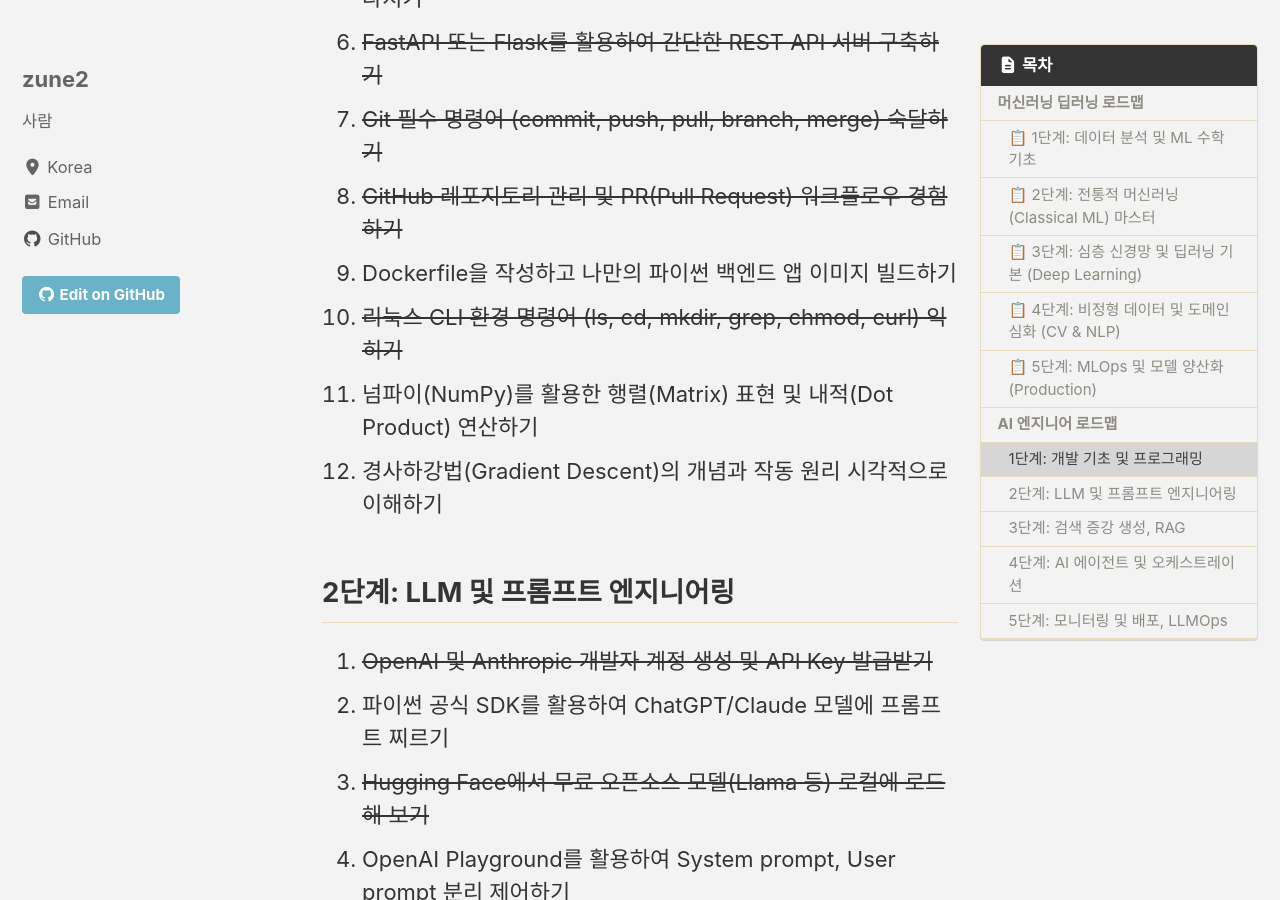
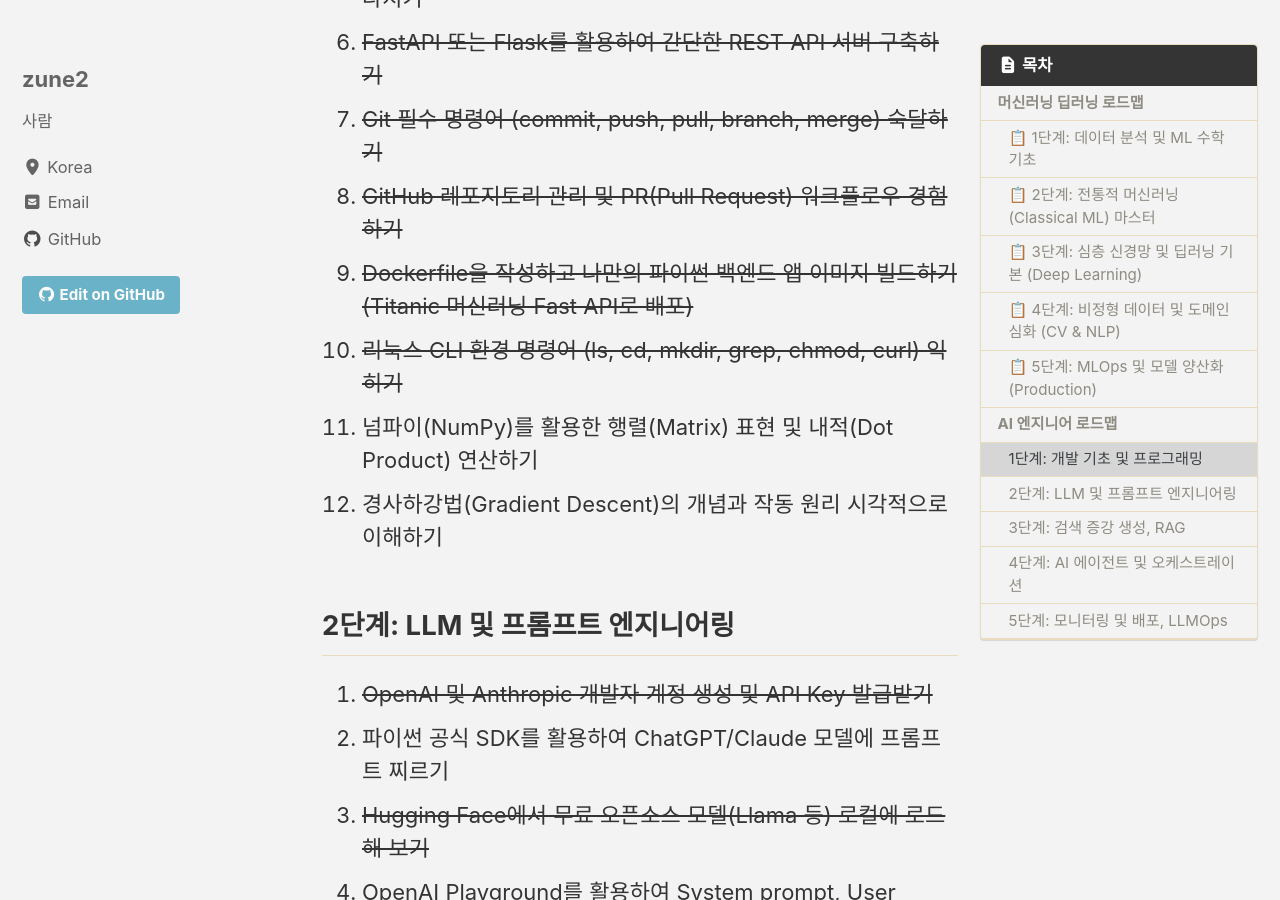
Before and after one commit to zune2/zune2.github.io, a Jekyll site: the page built from books.md, in a window 1280 px wide and 900 px high, scrolled down 3668 px. Built offline with Jekyll 4.4.1, drawn with Linux system fonts in a browser that asks for light colours; cached includes are drawn as plain includes.

Commit message:
Update books.md

```diff
--- a/books.md
+++ b/books.md
@@ -69,7 +69,7 @@ read_time: true
 6. ~~FastAPI 또는 Flask를 활용하여 간단한 REST API 서버 구축하기~~
 7. ~~Git 필수 명령어 (commit, push, pull, branch, merge) 숙달하기~~
 8. ~~GitHub 레포지토리 관리 및 PR(Pull Request) 워크플로우 경험하기~~
-9. Dockerfile을 작성하고 나만의 파이썬 백엔드 앱 이미지 빌드하기
+9. ~~Dockerfile을 작성하고 나만의 파이썬 백엔드 앱 이미지 빌드하기 (Titanic 머신러닝 Fast API로 배포)~~
 10. ~~리눅스 CLI 환경 명령어 (ls, cd, mkdir, grep, chmod, curl) 익히기~~
 11. 넘파이(NumPy)를 활용한 행렬(Matrix) 표현 및 내적(Dot Product) 연산하기
 12. 경사하강법(Gradient Descent)의 개념과 작동 원리 시각적으로 이해하기
```
